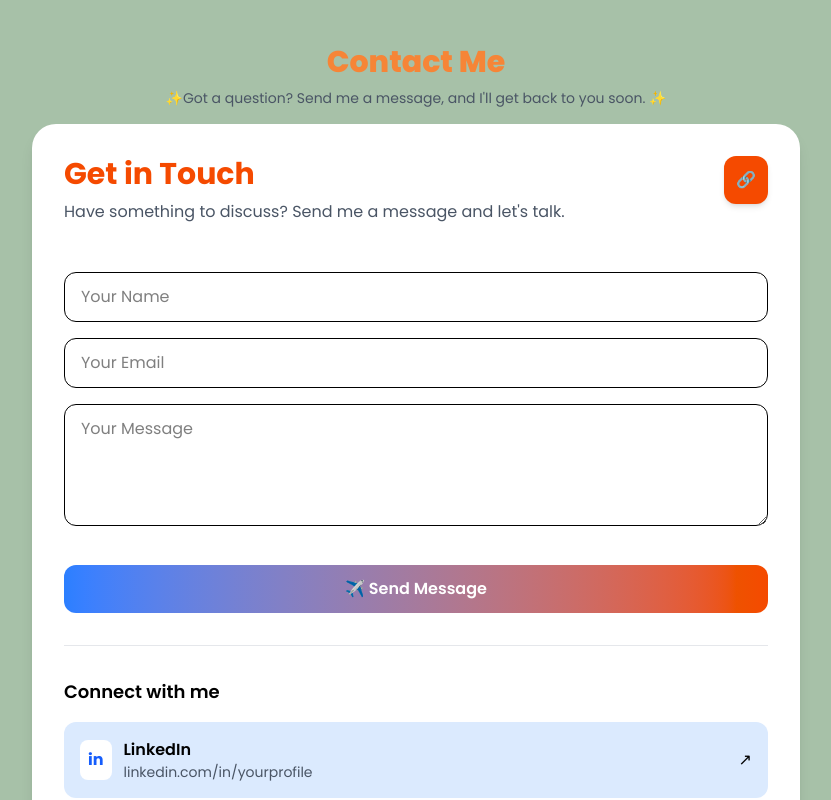
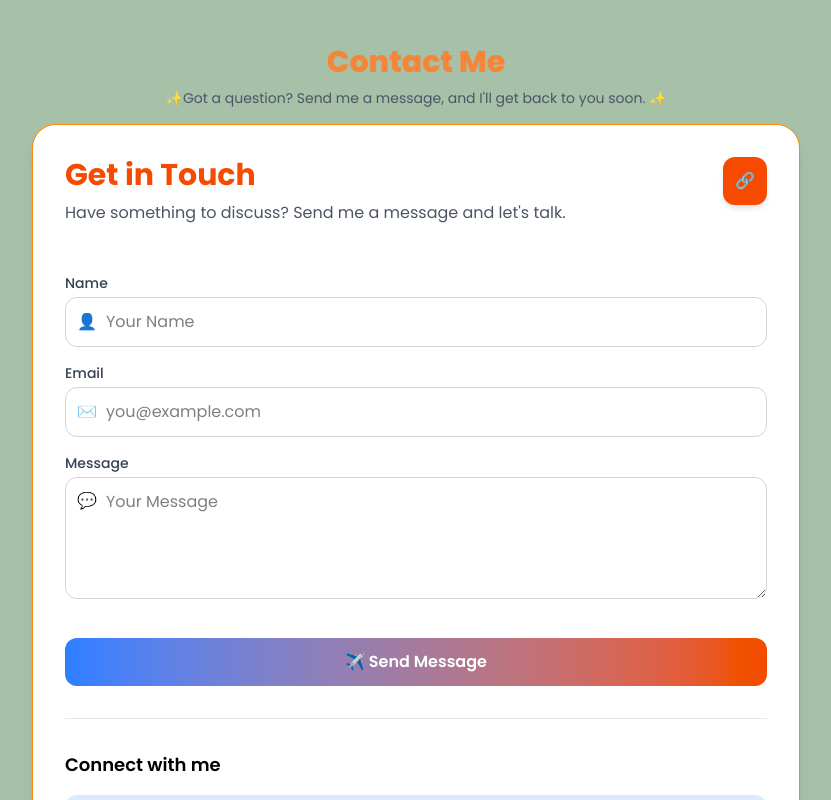
Before and after one commit to jasna18/vue-portfolio-new, a Vue app in the folder portfolio-new/: page / in a window 1280 px wide. Shown: the part 2460-3260 px from the top of the page, without its empty margins (224-1055 px from the left). Built offline with nearby package versions, Linux system fonts and the light colour scheme.

Commit message:
added input elements

```diff
--- a/portfolio-new/src/components/Page/Contact.vue
+++ b/portfolio-new/src/components/Page/Contact.vue
@@ -1,5 +1,5 @@
 <template>
-  <section class="w-full py-16 px-4 flex justify-center">
+  <section class="w-full py-16 px-4 flex justify-center ">
     <div class="w-full max-w-3xl space-y-10">
        <div class="text-center mb-4">
         <h2 class="text-xl md:text-3xl font-extrabold text-[#F68537] mb-2" data-aos="fade-up" data-aos-duration="800" data-aos-delay="300">
@@ -10,7 +10,7 @@
         </p>
       </div>
     <!-- Centered Container -->
-    <div class="w-full max-w-3xl bg-white rounded-3xl shadow-lg p-6 sm:p-8">
+    <div class="w-full max-w-3xl bg-white rounded-3xl shadow-lg p-6 sm:p-8 border border-orange-400">
                 <div class="flex items-start justify-between mb-6">
 
       <!-- Headercard -->
@@ -27,28 +27,64 @@
           </div>
     </div>
       <!-- Contact Form card -->
+  <!-- Contact Form card -->
 <form class="space-y-4">
+
+  <!-- Name -->
+  <div>
+    <label class="block text-sm font-medium text-gray-700 mb-1">
+      Name
+    </label>
+    <div class="relative">
+      <span class="absolute inset-y-0 left-3 flex items-center text-gray-400">
+        👤
+      </span>
       <input
         type="text"
         placeholder="Your Name"
-          class="w-full rounded-xl border px-4 py-3
-                 focus:outline-none focus:ring-2 focus:ring-orange-400"
+        class="w-full rounded-xl border border-gray-300 focus:border-orange-400 px-4 py-3 pl-10
+               focus:outline-none focus:ring-2 focus:ring-orange-200"
       />
+    </div>
+  </div>
 
+  <!-- Email -->
+  <div>
+    <label class="block text-sm font-medium text-gray-700 mb-1">
+      Email
+    </label>
+    <div class="relative">
+      <span class="absolute inset-y-0 left-3 flex items-center text-gray-400">
+        ✉️
+      </span>
       <input
         type="email"
-          placeholder="Your Email"
-          class="w-full rounded-xl border px-4 py-3
-                 focus:outline-none focus:ring-2 focus:ring-orange-400"
+        placeholder="you@example.com"
+        class="w-full rounded-xl border border-gray-300 focus:border-orange-400 px-4 py-3 pl-10
+               focus:outline-none focus:ring-2 focus:ring-orange-200"
       />
+    </div>
+  </div>
 
+  <!-- Message -->
+  <div>
+    <label class="block text-sm font-medium text-gray-700 mb-1">
+      Message
+    </label>
+    <div class="relative">
+      <span class="absolute top-3 left-3 text-gray-400">
+        💬
+      </span>
       <textarea
         rows="4"
         placeholder="Your Message"
-          class="w-full rounded-xl border px-4 py-3
-                 focus:outline-none focus:ring-2 focus:ring-orange-400"
+        class="w-full rounded-xl border border-gray-300 focus:border-orange-400 px-4 py-3 pl-10
+               focus:outline-none focus:ring-2 focus:ring-orange-200"
       ></textarea>
+    </div>
+  </div>
 
+  <!-- Button -->
   <button
     type="submit"
     class="w-full mt-4 rounded-xl py-3 text-white font-semibold
@@ -57,7 +93,9 @@
   >
     ✈️ Send Message
   </button>
+
 </form>
+
 
       <!-- Divider -->
       <div class="my-8 border-t border-gray-200"></div>
```
Lines whose indentation alone changed are shown as unchanged.
